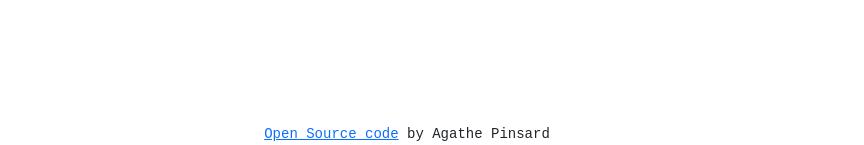
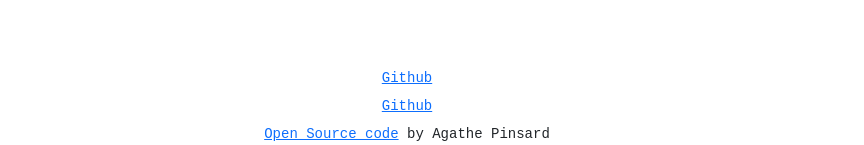
Before and after one commit to Agathe2109/weather-react, a React (Create React App) app: page / in a window 1280 px wide. Shown: the part 652-797 px from the top of the page, without its empty margins (208-1072 px from the left). Built offline with nearby package versions, Linux system fonts and the light colour scheme.

Commit message:
Update App.js

```diff
--- a/src/App.js
+++ b/src/App.js
@@ -9,7 +9,22 @@ export default function App() {
         <Weather defaultCity="Hamburg" />
       </div>
       <footer className="coded">
-        {" "}
+        <a
+          href="https://github.com/Agathe2109/weather-react"
+          target="_blank"
+          rel="noreferrer"
+        >
+          Github
+        </a>
+        <br />
+        <a
+          href="https://github.com/Agathe2109/weather-react"
+          target="_blank"
+          rel="noreferrer"
+        >
+          Github
+        </a>
+        <br />{" "}
         <a
           href="https://github.com/Agathe2109/weather-react"
           target="_blank"
--- a/src/Search.js
+++ b/src/Search.js
@@ -7,13 +7,13 @@ import Container from "react-bootstrap/Container";
 import Row from "react-bootstrap/Row";
 import Col from "react-bootstrap/Col";
 
-export default function Search() {
+export default function Search(props) {
   const [city, setCity] = useState("");
   const [weather, setWeather] = useState(null);
 
   function handleSubmit(event) {
     event.preventDefault();
-    let apiUrl = `https://api.openweathermap.org/data/2.5/weather?q=${city}&appid=a5acb752426cd8188485c35694980e3a&units=metric`;
+    let apiUrl = `https://api.openweathermap.org/data/2.5/weather?q=${props.defaultCity}&appid=a5acb752426cd8188485c35694980e3a&units=metric`;
     axios.get(apiUrl).then(showWeather);
   }
 
@@ -28,6 +28,7 @@ export default function Search() {
       wind: response.data.wind.speed,
       humidity: response.data.main.humidity,
       icon: `http://openweathermap.org/img/wn/${response.data.weather[0].icon}@2x.png`,
+      city: response.data.name,
     });
   }
 
@@ -46,6 +47,7 @@ export default function Search() {
   if (weather) {
     return (
       <div>
+        <div className="title">{weather.city}</div>
         {form}
         <br />
         <br />
```
